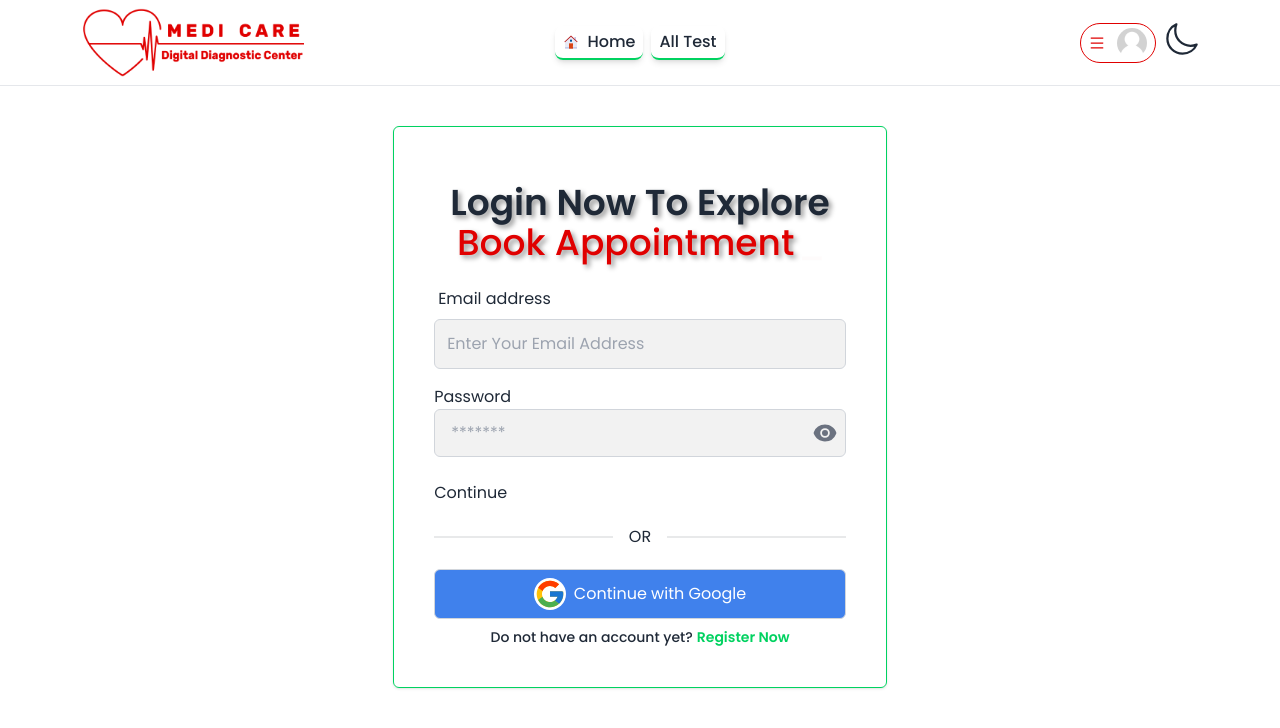
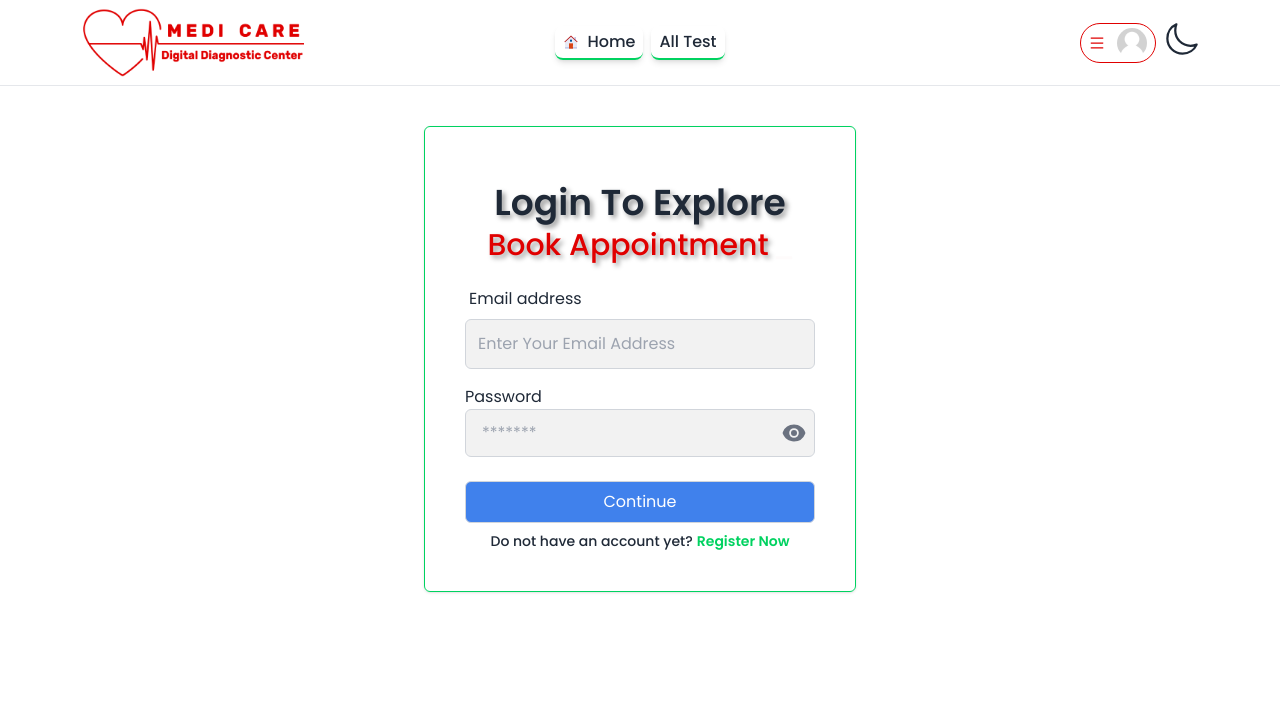
Before and after one commit to Mahmud-Hasan-Khan/diagnostic-center-management-system-client, a React (Vite) app: page /login in a window 1280 px wide. Shown: the top 728 px of the page. Built offline with nearby package versions, Linux system fonts and the light colour scheme; no server answers.

Commit message:
Login page done

```diff
--- a/src/pages/Authentication/Login.jsx
+++ b/src/pages/Authentication/Login.jsx
@@ -1,6 +1,5 @@
 import { useState } from "react";
 import { ImSpinner3 } from "react-icons/im";
-import { FcGoogle } from 'react-icons/fc';
 import { HiMiniEye, HiEyeSlash } from "react-icons/hi2";
 import { Link, useLocation, useNavigate } from "react-router-dom";
 
@@ -13,24 +12,10 @@ import { toast } from "react-hot-toast";
 
 const Login = () => {
 
-    const { loading, googleSignIn, signIn } = useAuth();
+    const { loading, signIn } = useAuth();
     const [showPassword, setShowPassword] = useState(false);
     const navigate = useNavigate();
     const location = useLocation();
-
-    const handleGoogleLogin = async () => {
-        const toastId = toast.loading('Logging in...');
-        try {
-            await googleSignIn(); // code wait here until success the work
-            toast.success('Logged in successful', { id: toastId });
-            // console.log('user login');
-            navigate(location?.state ? location?.state : "/")
-        }
-        // if try fail to work then come this code
-        catch (err) {
-            toast.error(err.message, { id: toastId });
-        }
-    }
 
     const handleLoginWithEmailAndPassword = async (e) => {
         e.preventDefault();
@@ -64,8 +49,8 @@ const Login = () => {
             </Helmet>
             <div className='flex justify-center items-center my-2 lg:my-10'>
                 <div className='flex flex-col rounded-md sm:p-10 shadow px-4 border border-[#00d260]' data-aos="fade-up">
-                    <h1 className='my-4 text-2xl lg:text-4xl font-semibold px-4 text-center' style={{ textShadow: '3px 3px 5px rgba(0, 0, 0, 0.4)' }}>Login Now To Explore{' '} <br />
-                        <span className="text-[#e00000] font-medium ">
+                    <h1 className='my-4 text-2xl lg:text-4xl font-semibold px-4 text-center' style={{ textShadow: '3px 3px 5px rgba(0, 0, 0, 0.4)' }}>Login To Explore{' '} <br />
+                        <span className="text-[#e00000] lg:text-3xl font-medium ">
                             {/* Style will be inherited from the parent element */}
                             <Typewriter
                                 words={['Diagnosis Services', 'Book Appointment', 'Test Results']}
@@ -131,7 +116,7 @@ const Login = () => {
                         <div>
                             <button
                                 type='submit'
-                                className='btn-dream btn-dream-hover'
+                                className='flex justify-center items-center space-x-2 border p-2 border-gray-300 border-rounded rounded-md cursor-pointer bg-[#4081ec] text-white w-full'
                             >
                                 {loading ? (
                                     <ImSpinner3 className='m-auto animate-spin' size={24} />
@@ -139,13 +124,6 @@ const Login = () => {
                                     'Continue'
                                 )}
                             </button>
-                        </div>
-                        <div className="divider">OR</div>
-                        <div onClick={handleGoogleLogin}
-                            className='flex justify-center items-center space-x-2 border p-2 border-gray-300 border-rounded rounded-md cursor-pointer bg-[#4081ec] text-white'
-                        >
-                            <FcGoogle className='bg-white rounded-full' size={32} />
-                            <p className='text-center'>Continue with Google</p>
                         </div>
                     </form>
                     <p className='px-6 mt-2 text-sm font-medium text-center'>
```
